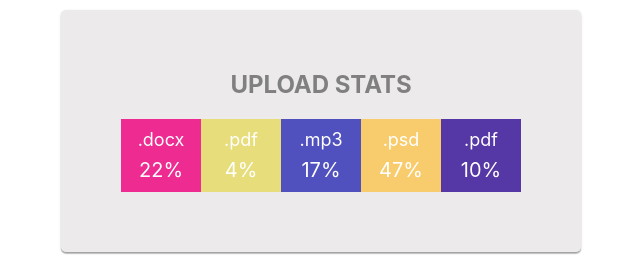
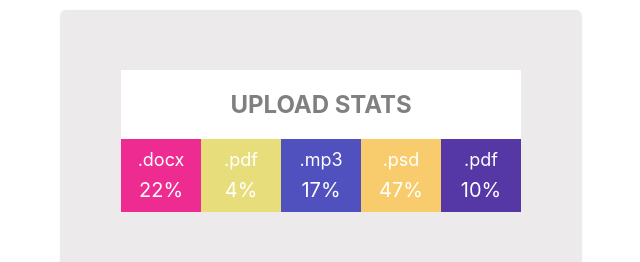
Before and after one commit to lfurmanchuk/-goit-react-hw-01-components, a React (Create React App) app: page / in a window 1280 px wide. Shown: the part 658-920 px from the top of the page, without its empty margins (324-964 px from the left). Built offline with nearby package versions, Linux system fonts and the light colour scheme.

Commit message:
fix Statistics

```diff
--- a/src/components/Statistics/Statistics.jsx
+++ b/src/components/Statistics/Statistics.jsx
@@ -1,21 +1,28 @@
 import PropTypes from 'prop-types';
-import { Section, SectionTitle, StatisticsList, StatisticsItem, StatisticsLabel, StatisticsValue } from './Statistics.styled';
-
+import {
+  Section,
+  SectionWrap,
+  SectionTitle,
+  StatisticsList,
+  StatisticsItem,
+  StatisticsLabel,
+  StatisticsValue,
+} from './Statistics.styled';
 
 export const Statistics = ({ title, stats }) => {
   return (
     <Section>
+      <SectionWrap>
         {title && <SectionTitle>{title}</SectionTitle>}
         <StatisticsList>
           {stats.map(stat => (
-          <StatisticsItem
-            key={stat.id}
-        >
+            <StatisticsItem key={stat.id}>
               <StatisticsLabel>{stat.label}</StatisticsLabel>
               <StatisticsValue>{stat.percentage}%</StatisticsValue>
             </StatisticsItem>
           ))}
         </StatisticsList>
+      </SectionWrap>
     </Section>
   );
 };
@@ -26,7 +33,7 @@ Statistics.propTypes = {
     PropTypes.exact({
       id: PropTypes.string.isRequired,
       label: PropTypes.string.isRequired,
-        percentage: PropTypes.number.isRequired
+      percentage: PropTypes.number.isRequired,
     })
-  ).isRequired
-}
+  ).isRequired,
+};
--- a/src/components/Statistics/Statistics.styled.js
+++ b/src/components/Statistics/Statistics.styled.js
@@ -8,6 +8,11 @@ export const Section = styled.section`
   border-radius: 5px;
   padding: 60px;
   background-color: rgba(217, 213, 213, 0.5);
+`;
+
+export const SectionWrap = styled.div`
+   padding-top: 20px;
+   background-color: white;
 `;
 
 export const SectionTitle = styled.h2`
```
Lines whose indentation alone changed are shown as unchanged.
